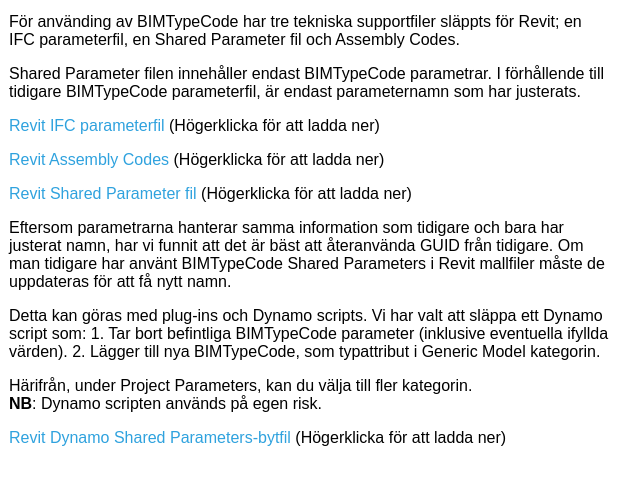
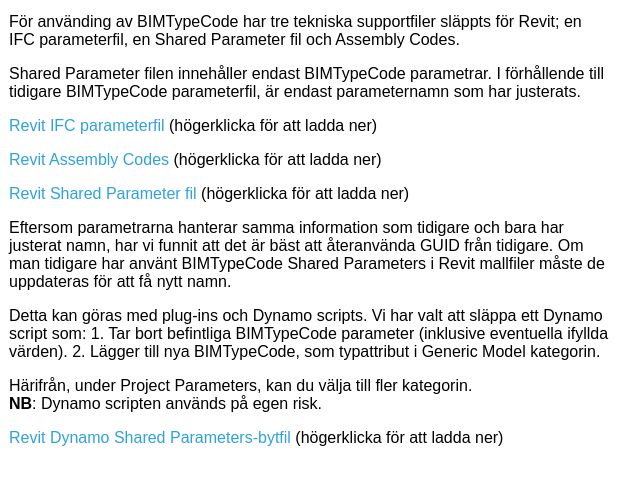
Before and after one commit to bimtypecode/bimtypecode.github.io, a plain HTML site: page se/index.html in a window 1280 px wide. Shown: the part 802-1296 px from the top of the page, 258-898 px from the left. Drawn offline with Linux system fonts and the light colour scheme.

Commit message:
Update index.html

```diff
--- a/se/index.html
+++ b/se/index.html
@@ -95,13 +95,13 @@
           </p>
           <p>
             <a href="https://github.com/bimtypecode/bimtypecode/raw/main/shared/BIMTypeCode%20-%20PropertySets%20-%202022.txt" download="BIMTypeCode - PropertySets - 2022.txt">Revit IFC parameterfil</a>
-              (Högerklicka för att ladda ner)</p>
+              (högerklicka för att ladda ner)</p>
         <p>
           <a href="https://github.com/bimtypecode/bimtypecode/raw/main/se/BIMTypeCode%20-%20Assembly%20Codes%20-%202022SE.txt" download="BIMTypeCode - Assembly Codes - 2022SE.txt">Revit Assembly Codes</a>
-              (Högerklicka för att ladda ner)</p>
+              (högerklicka för att ladda ner)</p>
         <p>
           <a href="https://github.com/bimtypecode/bimtypecode/raw/main/shared/BIMTypeCode%20-%20Shared%20Parameters%20-%202022.txt" download="BIMTypeCode - Shared Parameters - 2022.txt">Revit Shared Parameter fil</a>
-              (Högerklicka för att ladda ner)</p>
+              (högerklicka för att ladda ner)</p>
         <p>
           Eftersom parametrarna hanterar samma information som tidigare och bara har justerat namn, har vi funnit att det är bäst att återanvända GUID från tidigare.
           Om man tidigare har använt BIMTypeCode Shared Parameters i Revit mallfiler måste de uppdateras för att få nytt namn.
@@ -118,7 +118,7 @@
         </p>
         <p>
           <a href="https://github.com/bimtypecode/bimtypecode/raw/main/shared/BIMTypeCode%20-%20Shared%20Parameters%20Swap%20-%202022.dyn" download="BIMTypeCode - Shared Parameters Swap - 2022.dyn">Revit Dynamo Shared Parameters-bytfil</a>
-            (Högerklicka för att ladda ner)</p>
+            (högerklicka för att ladda ner)</p>
         <br>
         <p>
           <h3>Ändringslogg</h3>
```
